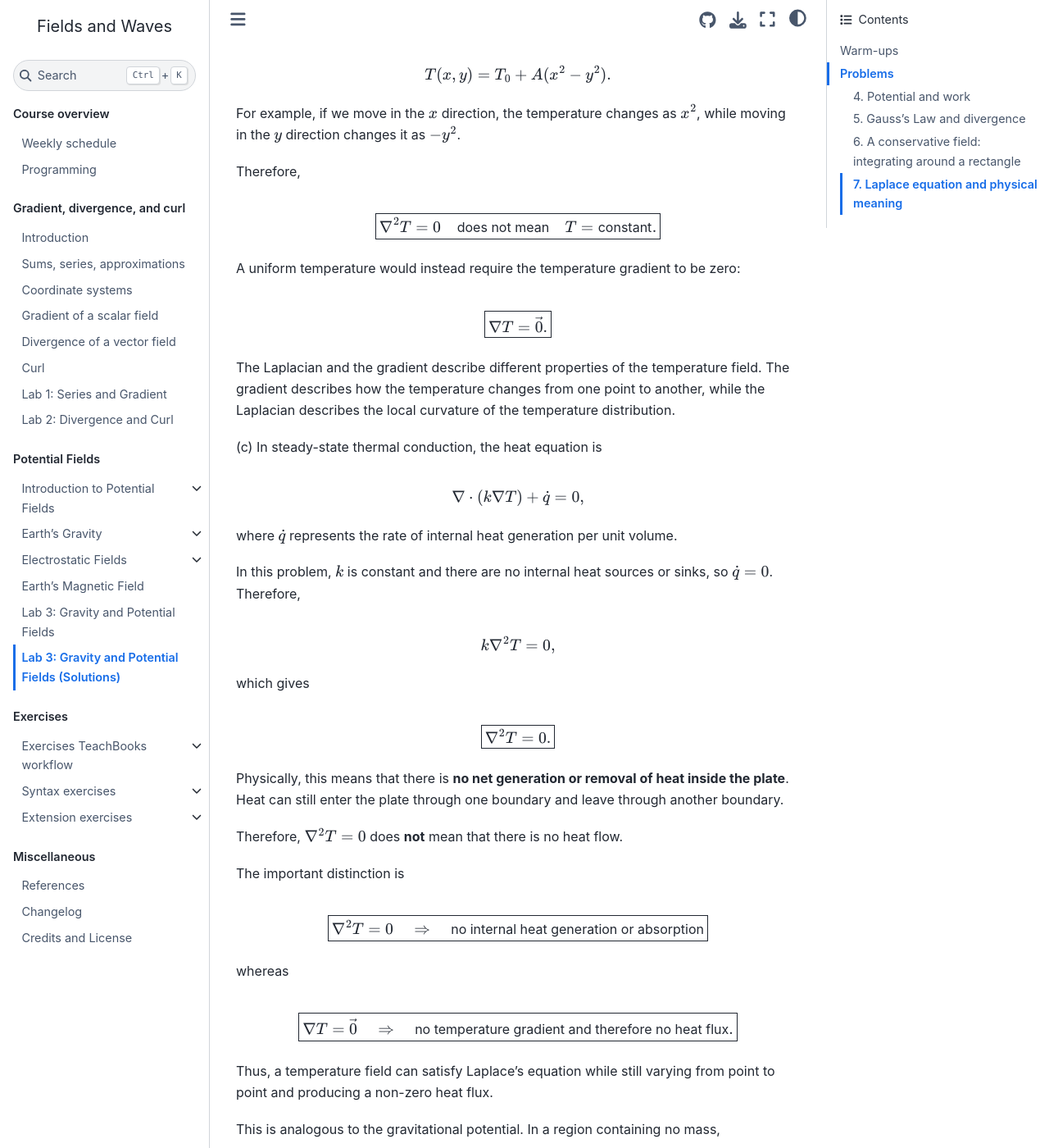
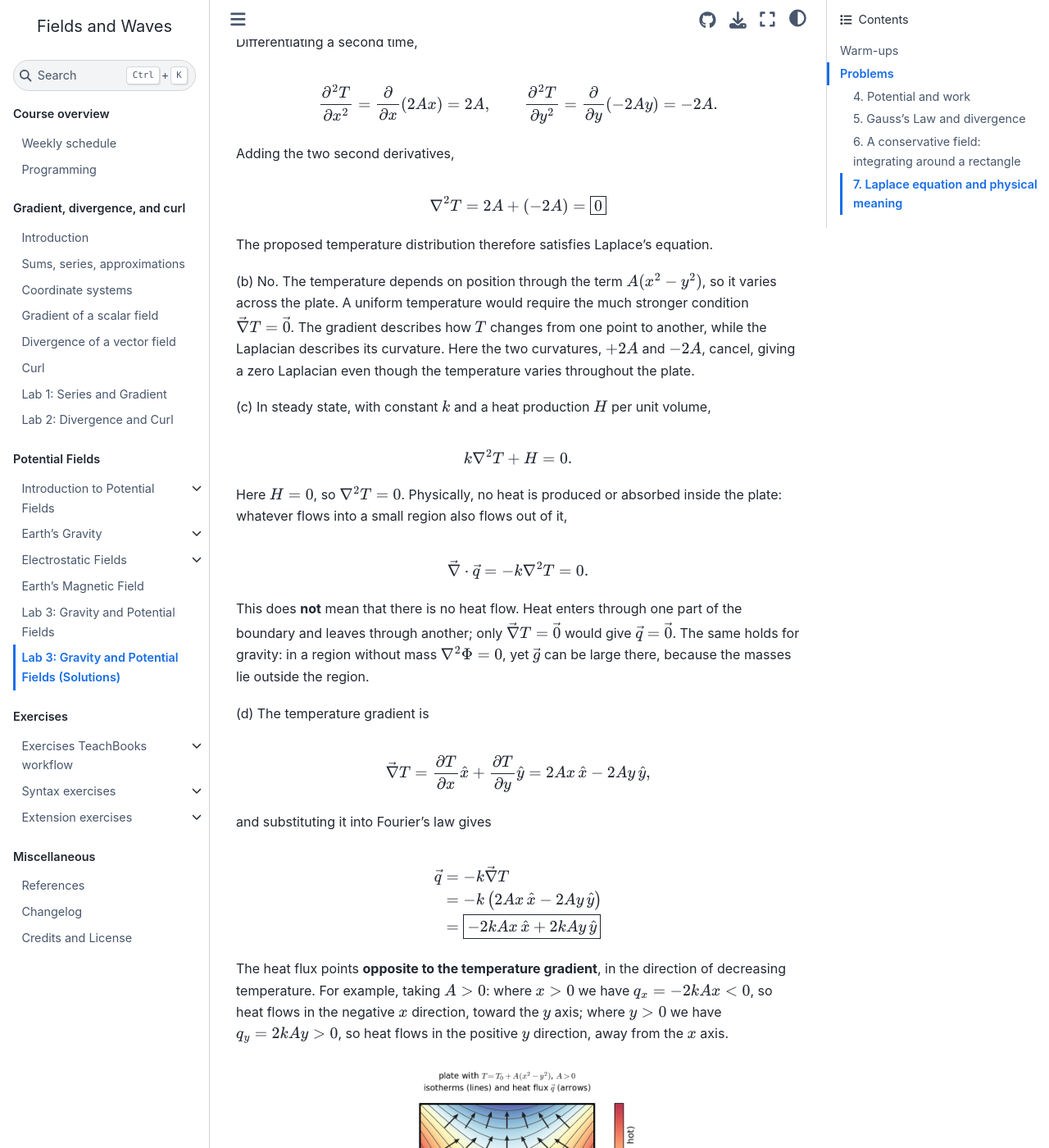
Before and after one commit to BScECT/FieldWaves, a Jupyter Book: the page built from book/2_potential_fields/labs/week3_gravity_and_potential/week3_exersizes_solutions.md, in a window 1280 px wide and 1400 px high, scrolled down 12514 px. Shown: the whole window at 82% size. Built offline with Jupyter Book 1.0.4 settings and Sphinx 7.4.7 and the Sphinx Book theme 1.1.4, drawn with Linux system fonts in a browser that asks for light colours; pages that are not in the unit, such as notebooks, are missing from menus; comment, search, counter and statistics services are not loaded; some of the changed text lies outside the part shown.

Commit message:
updated ex Laplace solution + image

````diff
--- a/book/2_potential_fields/labs/week3_gravity_and_potential/week3_exersizes_solutions.md
+++ b/book/2_potential_fields/labs/week3_gravity_and_potential/week3_exersizes_solutions.md
@@ -33,12 +33,12 @@ a) Will the pebble start to move toward the nearer wall? In which direction does
 
 b) Sketch the potential $\Phi(r)$ and the field strength $|\vec{g}|(r)$ as functions of the distance $r$ from the centre of the asteroid. Draw both inside the cavity ($r<R$) and outside the asteroid, up to a few times $R$. Take $\Phi \to 0$ at infinity.
 
-c) The asteroid actually has the irregular shape shown below. The cavity is still a sphere of radius $R$ centred at $O$, and the rock has the same uniform density everywhere. Would your answers to a) and b) change? Answer yes or no for each, and explain briefly.
+c) The asteroid actually has the irregular shape shown below. The cavity is a sphere of radius $R$ centred at $O$, and the rock has the same uniform density everywhere. Would your answers to a) and b) change? Answer yes or no for each, and explain briefly.
 ```{figure} figures/irregular_asteroid.png
 :width: 40%
 ```
 
-a) No. The shell exerts no net pull anywhere inside it, so the pebble stays at rest. Draw a thin double cone through $P$: it cuts a small patch on the near side and a larger patch on the far side. The mass of each patch grows as the square of its distance from $P$, while its pull falls off as one over that distance squared, so the two pulls are equal and opposite. The nearer wall is closer but has less mass inside the cone; This exact cancellation relies on the inverse-square law.
+a) No. The shell exerts no net pull anywhere inside it, so the pebble stays at rest. Draw a thin double cone through $P$: it cuts a small patch on the near side and a larger patch on the far side. The mass of each patch grows as the square of its distance from $P$, while its pull falls off as one over that distance squared, so the two pulls are equal and opposite. The nearer wall is closer, but it has less mass inside the cone. This exact cancellation relies on the inverse-square law.
 
 b)
 ```{figure} figures/hollow_asteroid_spherical_solution.png
@@ -69,7 +69,7 @@ c) Split the asteroid into two parts: a spherical shell centred at $O$ (inside t
 ## Problems
 
 ### 4. Potential and work
-Three identical point masses of $m=1000$kg are in a line, separated by a distance $a/2$, where $a=5$m. How much work must be done to move the centre mass from point $P$ to point $P'$, such that all three masses form an equilateral triangle?
+Three identical point masses of $m=1000$ kg are in a line, separated by a distance $a/2$, where $a=5$ m. How much work must be done to move the centre mass from point $P$ to point $P'$, such that all three masses form an equilateral triangle?
 ```{figure} figures/masses_triangle.png
 :width: 50%
 ```
@@ -112,7 +112,7 @@ A radial gravitational field distribution is given in spherical coordinates as
 \begin{cases}
 -\dfrac{8\pi G\rho_0}{3}r\,\hat{r}, & r \leq a, \\
 -\dfrac{4\pi G\rho_0}{3}
-\dfrac{r^3+b^3}{r^2}\,\hat{r}, & a \leq r \leq b, \\
+\dfrac{r^3+a^3}{r^2}\,\hat{r}, & a \leq r \leq b, \\
 -\dfrac{4\pi G\rho_0}{3}
 \dfrac{a^3+b^3}{r^2}\,\hat{r}, & r > b, \\
 \end{cases}
@@ -144,7 +144,7 @@ In region $a \leq r \leq b$:
 ```{math}
 \begin{aligned}
 -4\pi G\rho &= \frac{1}{r^2} \frac{\partial}{\partial r} (r^2 g) \\
-       \rho &= \frac{-1}{4\pi G}\frac{1}{r^2} \frac{\partial}{\partial r} \left(r^2 \frac{-4\pi G\rho_0}{3} \frac{r^3+b^3}{r^2} \right) \\
+       \rho &= \frac{-1}{4\pi G}\frac{1}{r^2} \frac{\partial}{\partial r} \left(r^2 \frac{-4\pi G\rho_0}{3} \frac{r^3+a^3}{r^2} \right) \\
             &= \frac{-1}{4\pi G}\frac{1}{r^2} \left(-4\pi G\rho_0 r^2 \right) \\
             &= \boxed{\rho_0}
 \end{aligned}
@@ -194,7 +194,10 @@ M   &= \iiint_V \rho(r) dV \\
 ```
 
 ### 6. A conservative field: integrating around a rectangle
+
 The potential of $\vec{F}$ is given by $\left(x^2+y^2\right)^{-1}$.
+
+Note: This is an abstract conservative vector field; it is not intended to represent a gravitational field.
 
 (a) Find $\vec{F}$.
 
@@ -202,352 +205,211 @@ The potential of $\vec{F}$ is given by $\left(x^2+y^2\right)^{-1}$.
 
 (c) Describe the equipotential surfaces of $\vec{F}$.
 
-(d) Demonstrate by integration around the perimeter of a rectangle in the $x,y$ plane that $\vec{F}$ is conservative. Let the rectangle extend from $x_1$ to $x_2$ in the $x$ direction and from $y_1$ to $y_2$ in the $y$ direction, and let $x_1 > 0$.
+(d) Verify by integration around the perimeter of a rectangle in the $x,y$ plane that the circulation of $\vec{F}$ around this rectangle vanishes. Let the rectangle extend from $x_1$ to $x_2$ in the $x$ direction and from $y_1$ to $y_2$ in the $y$ direction, and let $x_1 > 0$.
 
 (a) Write the potential as $\Phi = \left(x^2+y^2\right)^{-1}$ and use $\vec{F} = -\vec{\nabla}\Phi$. The partial derivatives of $\Phi$ are
+
 ```{math}
 \frac{\partial\Phi}{\partial x} = -\frac{2x}{\left(x^2+y^2\right)^2}, \qquad
+
 \frac{\partial\Phi}{\partial y} = -\frac{2y}{\left(x^2+y^2\right)^2}, \qquad
+
 \frac{\partial\Phi}{\partial z} = 0.
 ```
+
 Therefore
+
 ```{math}
 F_x = \frac{2x}{\left(x^2+y^2\right)^2}, \qquad F_y = \frac{2y}{\left(x^2+y^2\right)^2}, \qquad F_z = 0,
+
 \qquad
+
 \boxed{\vec{F} = \frac{2\left(x\,\hat{x} + y\,\hat{y}\right)}{\left(x^2+y^2\right)^2}}
 ```
+
 With $s = \sqrt{x^2+y^2}$, the distance from the $z$-axis, the magnitude is
+
 ```{math}
 |\vec{F}| = \frac{2\sqrt{x^2+y^2}}{\left(x^2+y^2\right)^2} = \frac{2s}{s^4} = \frac{2}{s^3}.
 ```
 
 (b) $\vec{F}$ is parallel to $x\,\hat{x} + y\,\hat{y}$, which points directly away from the $z$-axis. The field lines follow the direction of $\vec{F}$, so in a plane $z = $ constant
+
 ```{math}
 \frac{dy}{dx} = \frac{F_y}{F_x} = \frac{y}{x}
+
 \quad\Rightarrow\quad
+
 \frac{dy}{y} = \frac{dx}{x}
+
 \quad\Rightarrow\quad
+
 \boxed{y = Cx}
 ```
+
 The field lines are **straight radial lines in planes $z = $ constant, directed outward from the $z$-axis**. The field becomes weaker as $1/s^3$ away from the axis, and it is undefined on the $z$-axis itself.
 
 (c) An equipotential surface is where $\Phi$ has a constant value $\Phi_0$:
+
 ```{math}
 \frac{1}{x^2+y^2} = \Phi_0 \quad\Rightarrow\quad x^2+y^2 = \frac{1}{\Phi_0}.
 ```
+
 In a plane $z = $ constant this is a circle around the $z$-axis. There is no restriction on $z$, so the circle extends along the $z$-direction: the equipotential surfaces are **circular cylinders $x^2+y^2 = $ constant around the $z$-axis**.
+
 The gradient of $\Phi$ is perpendicular to any surface of constant $\Phi$, and $\vec{F} = -\vec{\nabla}\Phi$. The field is therefore normal to the cylinders: the radial field lines cross them at right angles.
 
 (d) Along the path, a small displacement is $d\vec{s} = dx\,\hat{x} + dy\,\hat{y}$, so
+
 ```{math}
 \vec{F}\cdot d\vec{s} = F_x\,dx + F_y\,dy.
 ```
+
 - On a horizontal side, $dy = 0$, so only $F_x\,dx$ contributes.
+
 - On a vertical side, $dx = 0$, so only $F_y\,dy$ contributes.
+
 Go around the rectangle counterclockwise, as in the figure. The condition $x_1 > 0$ keeps the rectangle away from the $z$-axis, where $\vec{F}$ is undefined, so every integral exists.
+
 ```{figure} figures/rectangle_conservative.png
-:width: 45%
+:width: 32%
 ```
+
 Each integral uses the antiderivative $\int \dfrac{2u\,du}{(u^2+c^2)^2} = -\dfrac{1}{u^2+c^2}$.
 
 Bottom side, $y = y_1$, from $x_1$ to $x_2$:
+
 ```{math}
 I_1 = \int_{x_1}^{x_2} \frac{2x\,dx}{\left(x^2+y_1^2\right)^2} = \left[-\frac{1}{x^2+y_1^2}\right]_{x_1}^{x_2} = \frac{1}{x_1^2+y_1^2} - \frac{1}{x_2^2+y_1^2}
 ```
+
 Right side, $x = x_2$, from $y_1$ to $y_2$:
+
 ```{math}
 I_2 = \int_{y_1}^{y_2} \frac{2y\,dy}{\left(x_2^2+y^2\right)^2} = \frac{1}{x_2^2+y_1^2} - \frac{1}{x_2^2+y_2^2}
 ```
+
 Top side, $y = y_2$, from $x_2$ back to $x_1$:
+
 ```{math}
 I_3 = \int_{x_2}^{x_1} \frac{2x\,dx}{\left(x^2+y_2^2\right)^2} = \frac{1}{x_2^2+y_2^2} - \frac{1}{x_1^2+y_2^2}
 ```
+
 Left side, $x = x_1$, from $y_2$ back to $y_1$:
+
 ```{math}
 I_4 = \int_{y_2}^{y_1} \frac{2y\,dy}{\left(x_1^2+y^2\right)^2} = \frac{1}{x_1^2+y_2^2} - \frac{1}{x_1^2+y_1^2}
 ```
+
 Adding the four sides:
+
 ```{math}
 \begin{aligned}
+
 \oint \vec{F}\cdot d\vec{s} = I_1 + I_2 + I_3 + I_4
+
 ={}& \left(\frac{1}{x_1^2+y_1^2} - \frac{1}{x_2^2+y_1^2}\right)
+
 + \left(\frac{1}{x_2^2+y_1^2} - \frac{1}{x_2^2+y_2^2}\right) \\
+
 &+ \left(\frac{1}{x_2^2+y_2^2} - \frac{1}{x_1^2+y_2^2}\right)
+
 + \left(\frac{1}{x_1^2+y_2^2} - \frac{1}{x_1^2+y_1^2}\right) \\
+
 ={}& 0.
+
 \end{aligned}
 ```
+
 Every term appears once with a plus sign and once with a minus sign, so
+
 ```{math}
 \boxed{\oint \vec{F}\cdot d\vec{s} = 0}
 ```
-This explicit calculation demonstrates the path independence expected for a conservative field: the contributions from the four sides cancel, giving zero circulation around the closed rectangle.
+
+This explicit calculation verifies that the circulation around this rectangle vanishes: the contributions from the four sides cancel.
+
 The zero result is expected because the field is generated by the potential $\Phi$. Along any path from $A$ to $B$,
+
 ```{math}
 \int_A^B \vec{F}\cdot d\vec{s} = \Phi(A) - \Phi(B),
 ```
+
 and for a closed path $A = B$, so the integral is zero. Each $I_k$ above has exactly this form: the potential at the start of the side minus the potential at its end.
 
 *Alternative check.* Since $\vec{F} = -\vec{\nabla}\Phi$, we must have $\vec{\nabla}\times\vec{F} = \vec{0}$ wherever $\Phi$ is smooth, which is everywhere except on the $z$-axis.
 
 ### 7. Laplace equation and physical meaning
-
 A thin metal plate is in steady-state thermal conduction. The thermal conductivity $k$ is constant, and there are no internal heat sources or sinks within the plate. The temperature distribution is proposed to be
-
 ```{math}
-
 T(x,y)=T_0+A(x^2-y^2),
-
 ```
-
 where $T_0$ and $A$ are constants.
 
-(a) Show that the temperature distribution satisfies Laplace's equation,
-
-```{math}
-
-\nabla^2 T=0.
-
-```
+(a) Show that the temperature distribution satisfies Laplace's equation, $\nabla^2 T = 0$.
 
 (b) Is the temperature uniform throughout the plate? Explain briefly.
 
 (c) What does $\nabla^2T=0$ mean physically in this problem? Does it mean that there is no heat flow?
 
-(d) The heat flux is given by Fourier's law,
+(d) The heat flux is given by Fourier's law, $\vec{q}=-k\vec{\nabla}T$, where $k$ is the thermal conductivity. Find $\vec{q}$ and describe its direction.
 
+
+(a) In the two-dimensional plate the Laplacian is
 ```{math}
+\nabla^2T = \frac{\partial^2T}{\partial x^2} + \frac{\partial^2T}{\partial y^2}.
+```
+Differentiating $T = T_0 + A(x^2-y^2)$ once, and remembering that $T_0$ and $A$ are constants,
+```{math}
+\frac{\partial T}{\partial x} = \frac{\partial}{\partial x}\left[T_0 + A(x^2-y^2)\right] = 2Ax,
+\qquad
+\frac{\partial T}{\partial y} = \frac{\partial}{\partial y}\left[T_0 + A(x^2-y^2)\right] = -2Ay.
+```
+Differentiating a second time,
+```{math}
+\frac{\partial^2T}{\partial x^2} = \frac{\partial}{\partial x}\left(2Ax\right) = 2A,
+\qquad
+\frac{\partial^2T}{\partial y^2} = \frac{\partial}{\partial y}\left(-2Ay\right) = -2A.
+```
+Adding the two second derivatives,
+```{math}
+\nabla^2T = 2A + (-2A) = \boxed{0}
+```
+The proposed temperature distribution therefore satisfies Laplace's equation.
 
-\vec{q}=-k\nabla T,
+(b) No. The temperature depends on position through the term $A(x^2-y^2)$, so it varies across the plate. A uniform temperature would require the much stronger condition $\vec{\nabla}T = \vec{0}$. The gradient describes how $T$ changes from one point to another, while the Laplacian describes its curvature. Here the two curvatures, $+2A$ and $-2A$, cancel, giving a zero Laplacian even though the temperature varies throughout the plate.
 
+(c) In steady state, with constant $k$ and a heat production $H$ per unit volume,
+```{math}
+k\nabla^2T + H = 0.
 ```
-
-where $k$ is the thermal conductivity. Find $\vec{q}$ and describe its direction.
-
-(a) The Laplacian of the temperature in the two-dimensional plate is
-
+Here $H=0$, so $\nabla^2T=0$. Physically, no heat is produced or absorbed inside the plate: whatever flows into a small region also flows out of it,
 ```{math}
-
-\nabla^2T
-=
-\frac{\partial^2T}{\partial x^2}
-+
-\frac{\partial^2T}{\partial y^2}.
-
+\vec{\nabla}\cdot\vec{q} = -k\nabla^2T = 0.
 ```
-
-First, calculate the first derivatives:
-
-```{math}
-
-\frac{\partial T}{\partial x}=2Ax,
-\qquad
-\frac{\partial T}{\partial y}=-2Ay.
-
-```
-
-Taking the second derivatives gives
-
-```{math}
-
-\frac{\partial^2T}{\partial x^2}=2A,
-\qquad
-\frac{\partial^2T}{\partial y^2}=-2A.
-
-```
-
-Therefore,
-
-```{math}
-
-\begin{aligned}
-
-\nabla^2T
-&=
-\frac{\partial^2T}{\partial x^2}
-+
-\frac{\partial^2T}{\partial y^2} \\
-&=
-2A-2A \\
-&=
-\boxed{0}.
-
-\end{aligned}
-
-```
-
-Thus, the proposed temperature distribution satisfies Laplace's equation.
-
-(b) **No.** The temperature is not uniform throughout the plate because it depends on the position $(x,y)$:
-
-```{math}
-
-T(x,y)=T_0+A(x^2-y^2).
-
-```
-
-For example, if we move in the $x$ direction, the temperature changes as $x^2$, while moving in the $y$ direction changes it as $-y^2$.
-
-Therefore,
-
-```{math}
-
-\boxed{\nabla^2T=0
-\quad\text{does not mean}\quad
-T=\text{constant}.}
-
-```
-
-A uniform temperature would instead require the temperature gradient to be zero:
-
-```{math}
-
-\boxed{\nabla T=\vec{0}.}
-
-```
-
-The Laplacian and the gradient describe different properties of the temperature field. The gradient describes how the temperature changes from one point to another, while the Laplacian describes the local curvature of the temperature distribution.
-
-(c) In steady-state thermal conduction, the heat equation is
-
-```{math}
-
-\nabla\cdot(k\nabla T)+\dot{q}=0,
-
-```
-
-where $\dot{q}$ represents the rate of internal heat generation per unit volume.
-
-In this problem, $k$ is constant and there are no internal heat sources or sinks, so $\dot{q}=0$. Therefore,
-
-```{math}
-
-k\nabla^2T=0,
-
-```
-
-which gives
-
-```{math}
-
-\boxed{\nabla^2T=0.}
-
-```
-
-Physically, this means that there is **no net generation or removal of heat inside the plate**. Heat can still enter the plate through one boundary and leave through another boundary.
-
-Therefore, $\nabla^2T=0$ does **not** mean that there is no heat flow.
-
-The important distinction is
-
-```{math}
-
-\boxed{
-\nabla^2T=0
-\quad\Rightarrow\quad
-\text{no internal heat generation or absorption}
-}
-
-```
-
-whereas
-
-```{math}
-
-\boxed{
-\nabla T=\vec{0}
-\quad\Rightarrow\quad
-\text{no temperature gradient and therefore no heat flux}.
-}
-
-```
-
-Thus, a temperature field can satisfy Laplace's equation while still varying from point to point and producing a non-zero heat flux.
-
-This is analogous to the gravitational potential. In a region containing no mass,
-
-```{math}
-
-\nabla^2\Phi=0,
-
-```
-
-but the gravitational field can still be non-zero because masses outside the region can produce a gravitational field within it.
+This does **not** mean that there is no heat flow. Heat enters through one part of the boundary and leaves through another; only $\vec{\nabla}T=\vec{0}$ would give $\vec{q}=\vec{0}$.
+The same holds for gravity: in a region without mass $\nabla^2\Phi = 0$, yet $\vec{g}$ can be large there, because the masses lie outside the region.
 
 (d) The temperature gradient is
+```{math}
+\vec{\nabla}T = \frac{\partial T}{\partial x}\hat{x} + \frac{\partial T}{\partial y}\hat{y} = 2Ax\,\hat{x} - 2Ay\,\hat{y},
+```
+and substituting it into Fourier's law gives
+```{math}
+\begin{aligned}
+\vec{q} &= -k\vec{\nabla}T \\
+        &= -k\left(2Ax\,\hat{x} - 2Ay\,\hat{y}\right) \\
+        &= \boxed{-2kAx\,\hat{x} + 2kAy\,\hat{y}}
+\end{aligned}
+```
+The heat flux points **opposite to the temperature gradient**, in the direction of decreasing temperature. For example, taking $A>0$: where $x>0$ we have $q_x = -2kAx < 0$, so heat flows in the negative $x$ direction, toward the $y$ axis; where $y>0$ we have $q_y = 2kAy > 0$, so heat flows in the positive $y$ direction, away from the $x$ axis.
 
+```{figure} figures/plate_heat_flux.png
+:width: 45%
+```
+The isotherms $x^2-y^2=$ constant are hyperbolas, and the flux crosses them at right angles, running from the warmer parts of the plate to the cooler ones. The flux vanishes only at the origin, where $\vec{\nabla}T=\vec{0}$.
+The flux is generally non-zero even though the Laplacian is zero:
 ```{math}
-
-\begin{aligned}
-
-\nabla T
-&=
-\frac{\partial T}{\partial x}\hat{x}
-+
-\frac{\partial T}{\partial y}\hat{y} \\
-&=
-2Ax\,\hat{x}-2Ay\,\hat{y}.
-
-\end{aligned}
-
+\boxed{\nabla^2T = 0 \quad\not\Rightarrow\quad \vec{q} = \vec{0}}
 ```
-
-Using Fourier's law,
-
-```{math}
-
-\vec{q}=-k\nabla T,
-
-```
-
-we obtain
-
-```{math}
-
-\begin{aligned}
-
-\vec{q}
-&=
--k\left(2Ax\,\hat{x}-2Ay\,\hat{y}\right) \\
-&=
-\boxed{-2kAx\,\hat{x}+2kAy\,\hat{y}}.
-
-\end{aligned}
-
-```
-
-The heat flux points in the direction of decreasing temperature, so it is opposite to the temperature gradient.
-
-For example, if $A>0$ and $x>0$, then
-
-```{math}
-
-q_x=-2kAx<0,
-
-```
-
-so heat flows in the negative $x$ direction.
-
-Similarly, if $A>0$ and $y>0$, then
-
-```{math}
-
-q_y=2kAy>0,
-
-```
-
-so heat flows in the positive $y$ direction.
-
-The heat flux is therefore generally non-zero even though the Laplacian is zero:
-
-```{math}
-
-\boxed{
-\nabla^2T=0
-\quad\not\Rightarrow\quad
-\vec{q}=\vec{0}.
-}
-
-```
-
-The main physical lesson is that **Laplace's equation describes a source-free region, not necessarily a region with a uniform temperature or zero heat flow**.
+Laplace's equation therefore describes a **source-free region**, not a region with uniform temperature or zero heat flow.
````
Also changed, not shown: other parts of book/2_potential_fields/labs/week3_gravity_and_potential/week3_exersizes_solutions.md (+1 -1 lines), book/2_potential_fields/labs/week3_gravity_and_potential/week3_exersizes.md (+5 -11 lines), book/2_potential_fields/labs/week3_gravity_and_potential/figures/plate_heat_flux.png (added).
